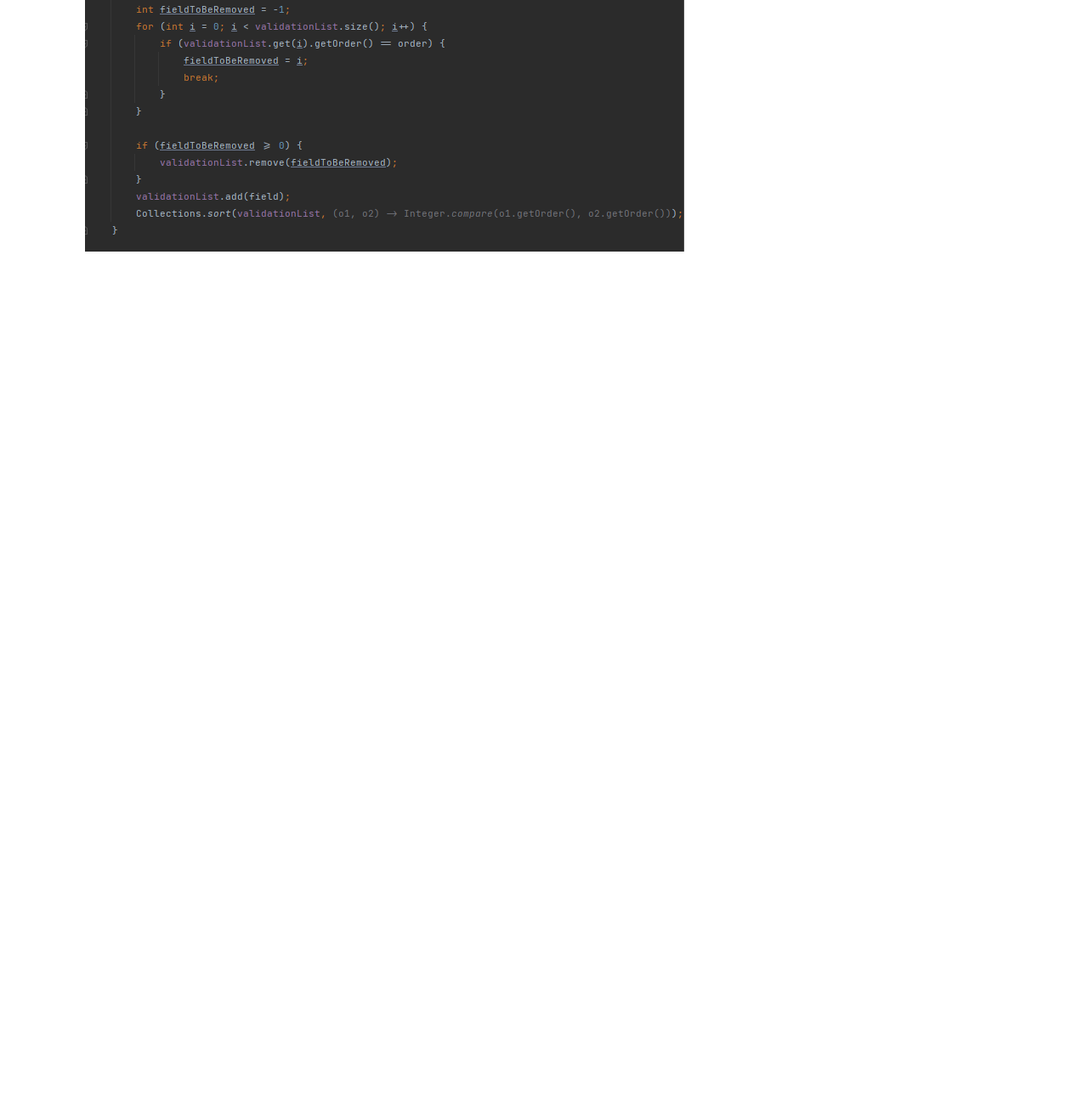
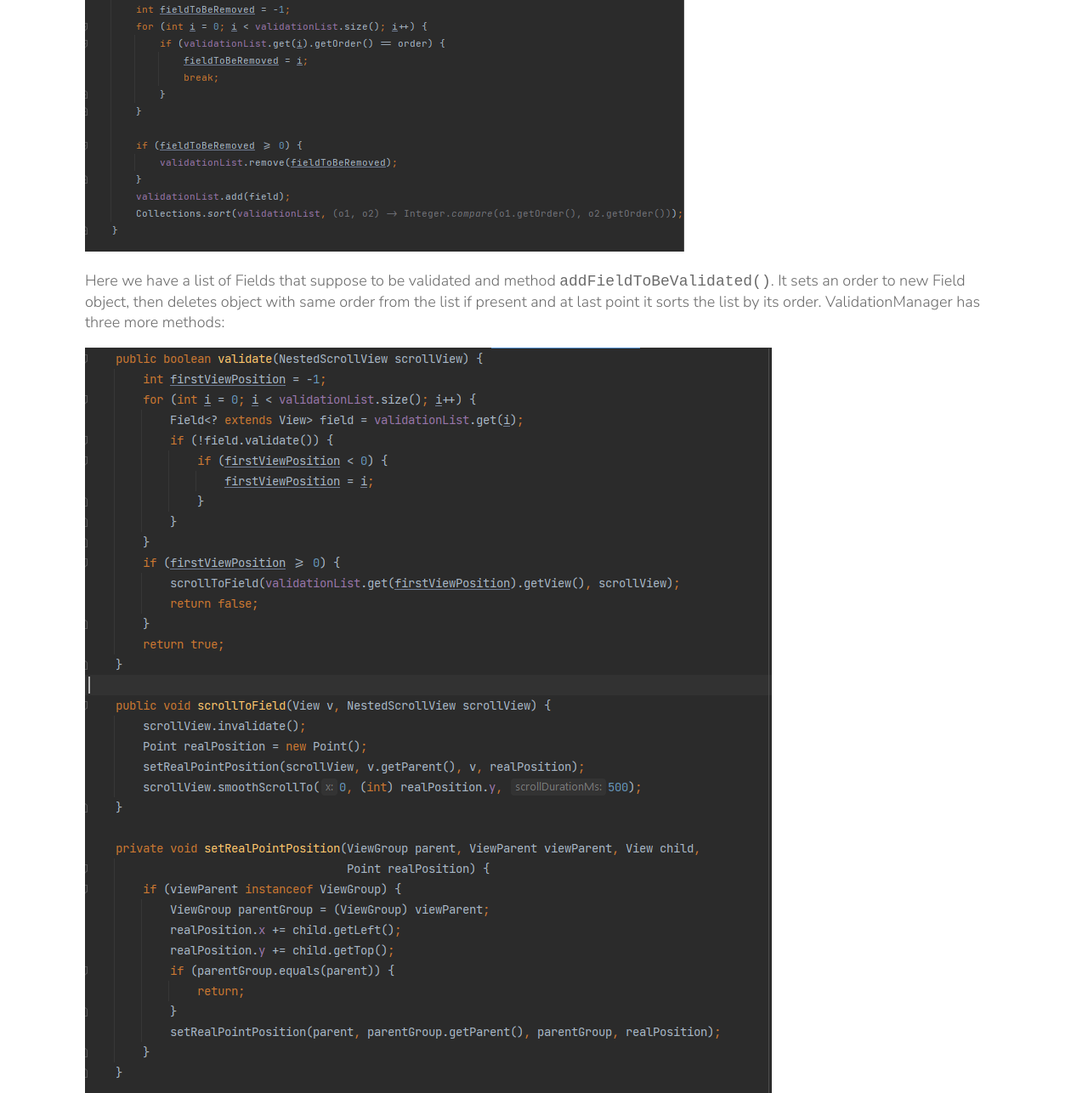
Before and after one commit to Sandroisu/Sandroisu.github.io, a plain HTML site: page verificationblog.html in a window 1280 px wide. Shown: the part 1872-3158 px from the top of the page at 85% size. Before the commit the page ends 2172 px from the top, so only its background shows below. Drawn offline with Linux system fonts and the light colour scheme.

Commit message:
blog improvement

```diff
--- a/verificationblog.html
+++ b/verificationblog.html
@@ -44,6 +44,13 @@
             Next we need to create a class that will keep list of elements to be checked in right order.
         </p>
         <img src="./img/validation_manager.png" alt="validation manager image">
+        <p class="paragraph_text gray_text">
+            Here we have a list of Fields that suppose to be validated and method <code>addFieldToBeValidated()</code>.
+            It sets an
+            order to new Field object, then deletes object with same order from the list if present and at last point it
+            sorts the list by its order. ValidationManager has three more methods:
+        </p>
+        <img src="./img/validation_manager2.png" alt="validation manager image">
     </div>
 </header>
 </body>
```
Also changed, not shown: img/validation_manager2.png (added).
